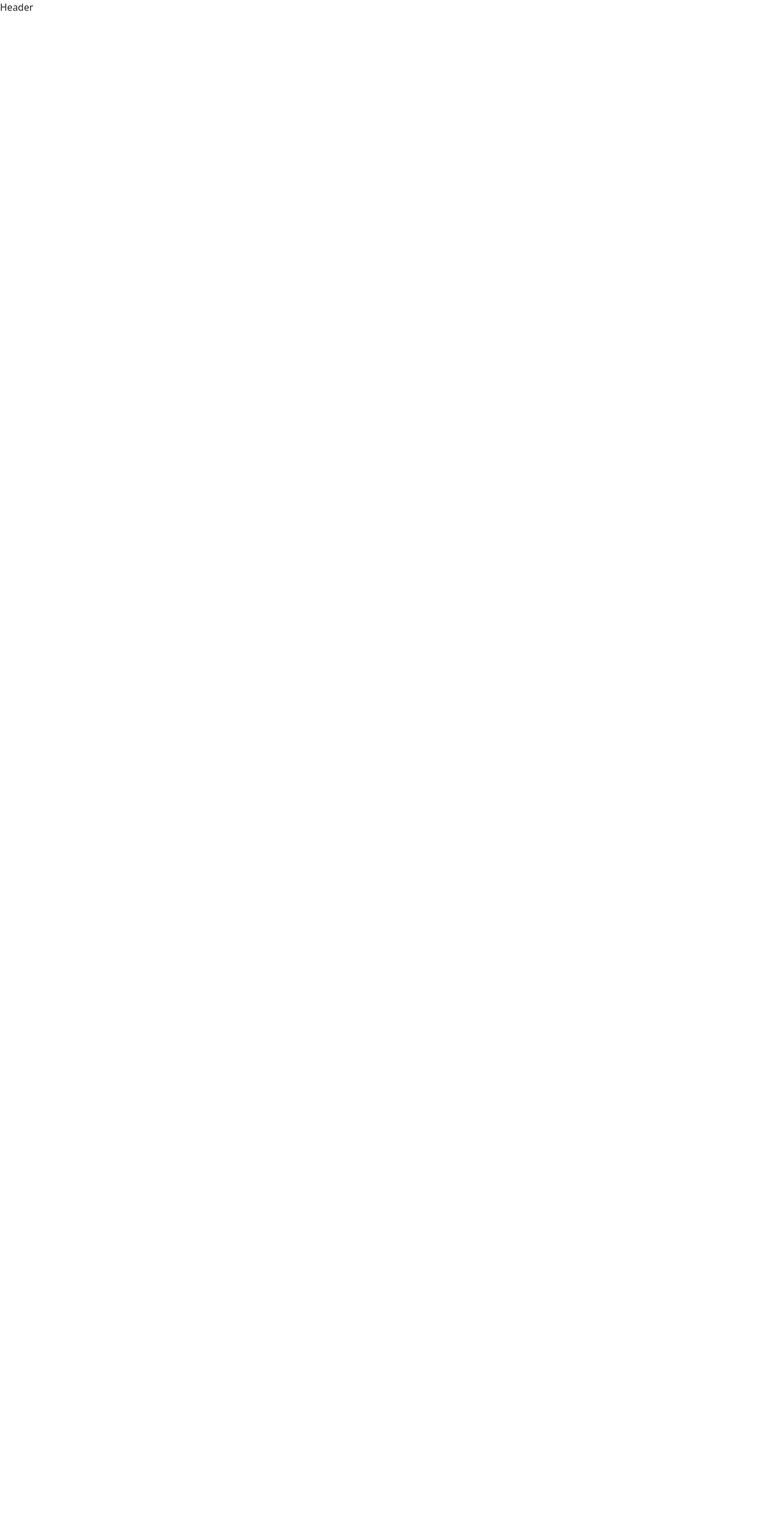
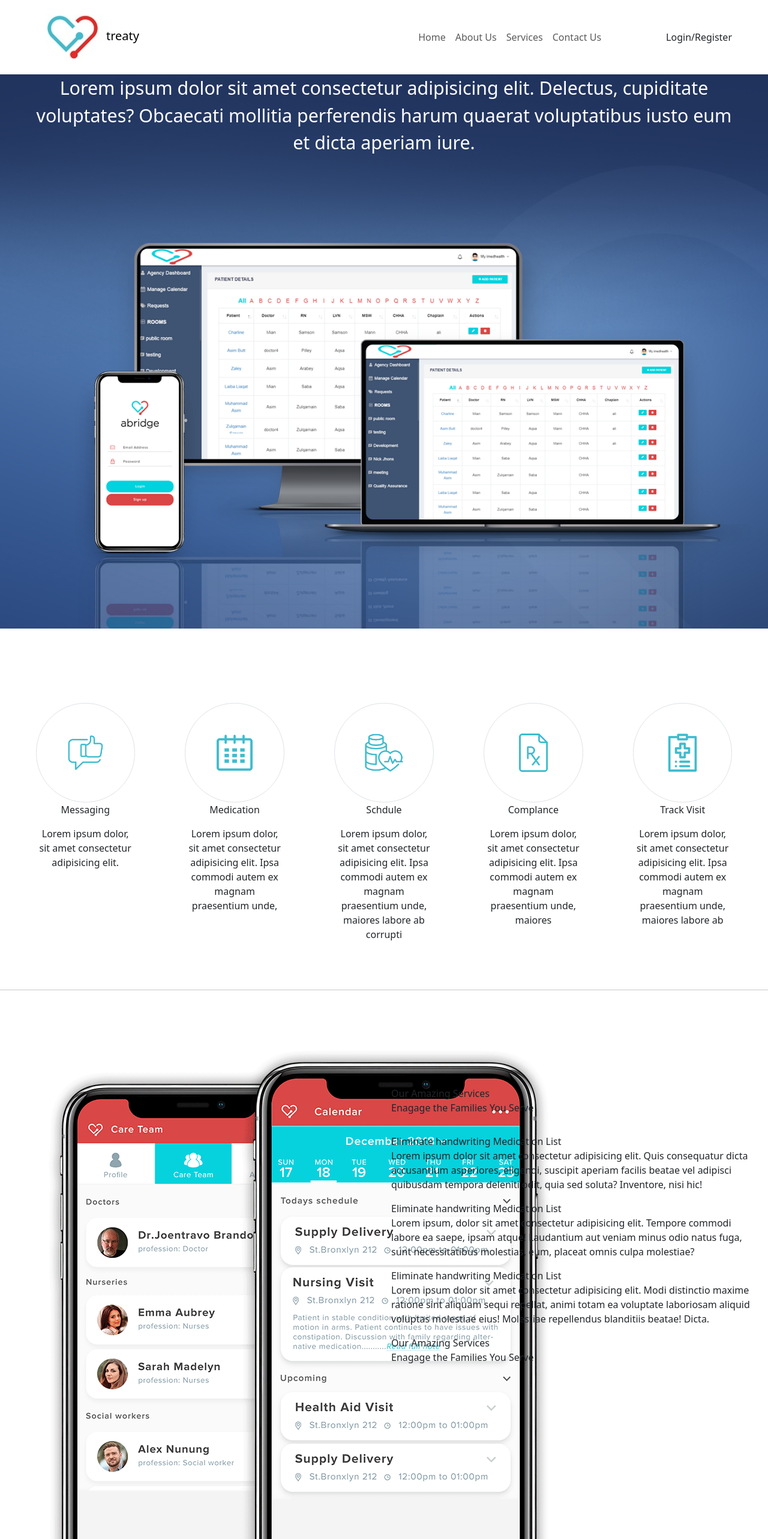
Before and after one commit to usamar98/TreatyHealth, a React (Vite) app: page / in a window 1280 px wide. Shown: the top 2566 px of the page at 60% size. Before the commit the page ends 800 px from the top, so only its background shows below. Built offline with nearby package versions, Linux system fonts and the light colour scheme.

Commit message:
my changes

```diff
--- a/src/App.jsx
+++ b/src/App.jsx
@@ -1,10 +1,13 @@
 import Header from '../src/Components/Header.jsx'
-
+import Main from './Components/Main.jsx'
+import Services from './Components/Services.jsx'
 function App() {
 
   return (
     <>
     <Header/>
+    <Main/>
+    <Services/>
     </>
   )
 }
--- a/src/Components/Header.css
+++ b/src/Components/Header.css
@@ -1 +1,12 @@
-hello
+.bg{
+    background-image: url('');
+}
+.main{
+    background-image:url('../assets/bg.jpg') ;
+}
+.size{
+    font-size: 1.9em;
+}
+.gap{
+    gap: 100px;
+}
--- a/src/Components/Header.jsx
+++ b/src/Components/Header.jsx
@@ -1,8 +1,64 @@
 import React from 'react'
-
+import './Header.css'
+import Hospic_main from '../assets/Hospic_main.png'
+import logo from '../assets/logo.jpg'
 const Header = () => {
   return (
-    <div>Header</div>
+    <>
+    <section className='section1 bg'>
+    <div class="container-fluid ">
+
+<nav class="navbar navbar-expand-lg d-flex justify-content-between px-5 py-4">
+<div className='div-1'>
+<a class="navbar-brand" href="#"><img src={logo} alt="" />treaty</a>
+<button class="navbar-toggler" type="button" data-toggle="collapse" data-target="#navbarSupportedContent" aria-controls="navbarSupportedContent" aria-expanded="false" aria-label="Toggle navigation">
+<span class="navbar-toggler-icon"></span>
+</button>
+
+    </div>
+
+    <div className='div-2'>
+    <div class="collapse navbar-collapse d-flex justify-content-between gap" id="navbarSupportedContent">
+        <div className='div-ul'>
+        <ul class="navbar-nav mr-auto">
+  <li class="nav-item active">
+    <a class="nav-link" href="#">Home </a>
+  </li>
+  <li class="nav-item">
+    <a class="nav-link" href="#">About Us</a>
+  </li>
+  <li class="nav-item dropdown">
+   <a class="nav-link" href="#">Services</a>
+  </li>
+  <li class="nav-item">
+  <a class="nav-link" href="#">Contact Us</a>
+  </li>
+</ul>
+
+        </div>
+ <div className='div-form'>
+ <form class="form-inline my-2 my-lg-0">
+  <a class="nav-link" href="#">Login/Register</a>
+</form>
+
+ </div>
+
+</div>
+
+    </div>
+
+</nav>
+</div>
+<div className='main'>
+<div className="container-fluid">
+  <p className='text-white text-center px-5 size'>Lorem ipsum dolor sit amet consectetur adipisicing elit. Delectus, cupiditate voluptates? Obcaecati mollitia perferendis harum quaerat voluptatibus iusto eum et dicta aperiam iure. </p>
+  <img src={Hospic_main} alt="" className='img-fluid mx-auto d-block'/>
+</div>
+</div>
+
+    </section>
+
+    </>
   )
 }
 
--- /dev/null
+++ b/src/Components/Main.css
@@ -0,0 +1,3 @@
+.padding{
+    padding-top: 100px;
+}
--- /dev/null
+++ b/src/Components/Main.jsx
@@ -0,0 +1,75 @@
+import React from 'react'
+import './Main.css'
+import chat from '../assets/chat.png'
+import medication from '../assets/medication.png'
+import Schedule from '../assets/Schedule.png'
+import Compliance from '../assets/Compliance.png'
+import TrackVisit from '../assets/Track-Visit.png'
+
+const Main = () => {
+  return (
+    <>
+      <div class="container-fluid ">
+      <div class="row d-flex justify-content-evenly padding ">
+
+<div className="col-lg-2  ">
+<div className="container text-center mt-4">
+      <div className=" border rounded-circle p-5" >
+        <img src={chat} alt=""   className="img-fluid " />
+      </div>
+      <span>Messaging</span>
+      <p className="mt-3">Lorem ipsum dolor, sit amet consectetur adipisicing elit. </p>
+    </div>
+    </div>
+
+    <div className="col-lg-2 ">
+    <div className="container text-center mt-4">
+      <div className=" border rounded-circle  p-5">
+        <img src={Schedule} alt="Image" className="img-fluid" />
+      </div>
+      <span>Medication</span>
+      <p className="mt-3">Lorem ipsum dolor, sit amet consectetur adipisicing elit. Ipsa commodi autem ex magnam praesentium unde, </p>
+    </div>
+    </div>
+
+    <div className="col-lg-2 ">
+    <div className="container text-center mt-4">
+      <div className=" border rounded-circle  p-5">
+        <img src={medication} alt="Image" className="img-fluid" />
+      </div>
+      <span>Schdule</span>
+      <p className="mt-3">Lorem ipsum dolor, sit amet consectetur adipisicing elit. Ipsa commodi autem ex magnam praesentium unde, maiores labore ab corrupti</p>
+    </div>
+    </div>
+
+    <div className="col-lg-2 ">
+    <div className="container text-center mt-4">
+      <div className=" border rounded-circle  p-5">
+        <img src={Compliance} alt="Image" className="img-fluid" />
+      </div>
+      <span>Complance</span>
+      <p className="mt-3">Lorem ipsum dolor, sit amet consectetur adipisicing elit. Ipsa commodi autem ex magnam praesentium unde, maiores </p>
+    </div>
+    </div>
+
+    <div className="col-lg-2 ">
+    <div className="container text-center mt-4">
+      <div className=" border rounded-circle  p-5">
+        <img src={TrackVisit} alt="Image" className="img-fluid" />
+      </div>
+      <span>Track Visit</span>
+      <p className="mt-3">Lorem ipsum dolor, sit amet consectetur adipisicing elit. Ipsa commodi autem ex magnam praesentium unde, maiores labore ab </p>
+    </div>
+    </div>
+
+        </div>
+
+      </div>
+      <div className='py-5'>
+        <hr/>
+      </div>
+    </>
+  )
+}
+
+export default Main
--- /dev/null
+++ b/src/Components/Services.jsx
@@ -0,0 +1,48 @@
+import React from 'react'
+import sliceing from '../assets/sliceing.png'
+const Services = () => {
+  return (
+   <>
+   <section className='services'>
+    <div class="container-fluid ">
+    <div className="row">
+         <div className="col-md-6">
+           <img src={sliceing} alt="" />
+         </div>
+         <div className="col-md-6 py-5">
+            <div className='pt-5'>
+              <span>Our Amazing Services</span>
+              <p>Enagage the Families You Serve</p>
+            </div>
+            <div className='pt-3'>
+              <span>Eliminate handwriting Medication List</span>
+              <p>Lorem ipsum dolor sit amet consectetur adipisicing elit. Quis consequatur dicta accusantium asperiores, eligendi, suscipit aperiam facilis beatae vel adipisci quibusdam tempora deleniti odit, quia sed soluta? Inventore, nisi hic!</p>
+            </div>
+            <div>
+              <span>Eliminate handwriting Medication List</span>
+              <p>Lorem ipsum, dolor sit amet consectetur adipisicing elit. Tempore commodi labore ea saepe, ipsam atque! Laudantium aut veniam minus odio natus fuga, sunt necessitatibus molestias, eum, placeat omnis culpa molestiae?</p>
+            </div>
+            <div>
+              <span>Eliminate handwriting Medication List</span>
+              <p>Lorem ipsum dolor sit amet consectetur adipisicing elit. Modi distinctio maxime ratione sint aliquam sequi repellat, animi totam ea voluptate laboriosam aliquid voluptas molestiae eius! Molestiae repellendus blanditiis beatae! Dicta.</p>
+            </div>
+            <div>
+              <span>Our Amazing Services</span>
+              <p>Enagage the Families You Serve</p>
+            </div>
+
+
+          </div>
+          <div>
+
+          </div>
+    </div>
+
+    </div>
+
+   </section>
+   </>
+  )
+}
+
+export default Services
```
Also changed, not shown: src/Components/Services.css (added).
